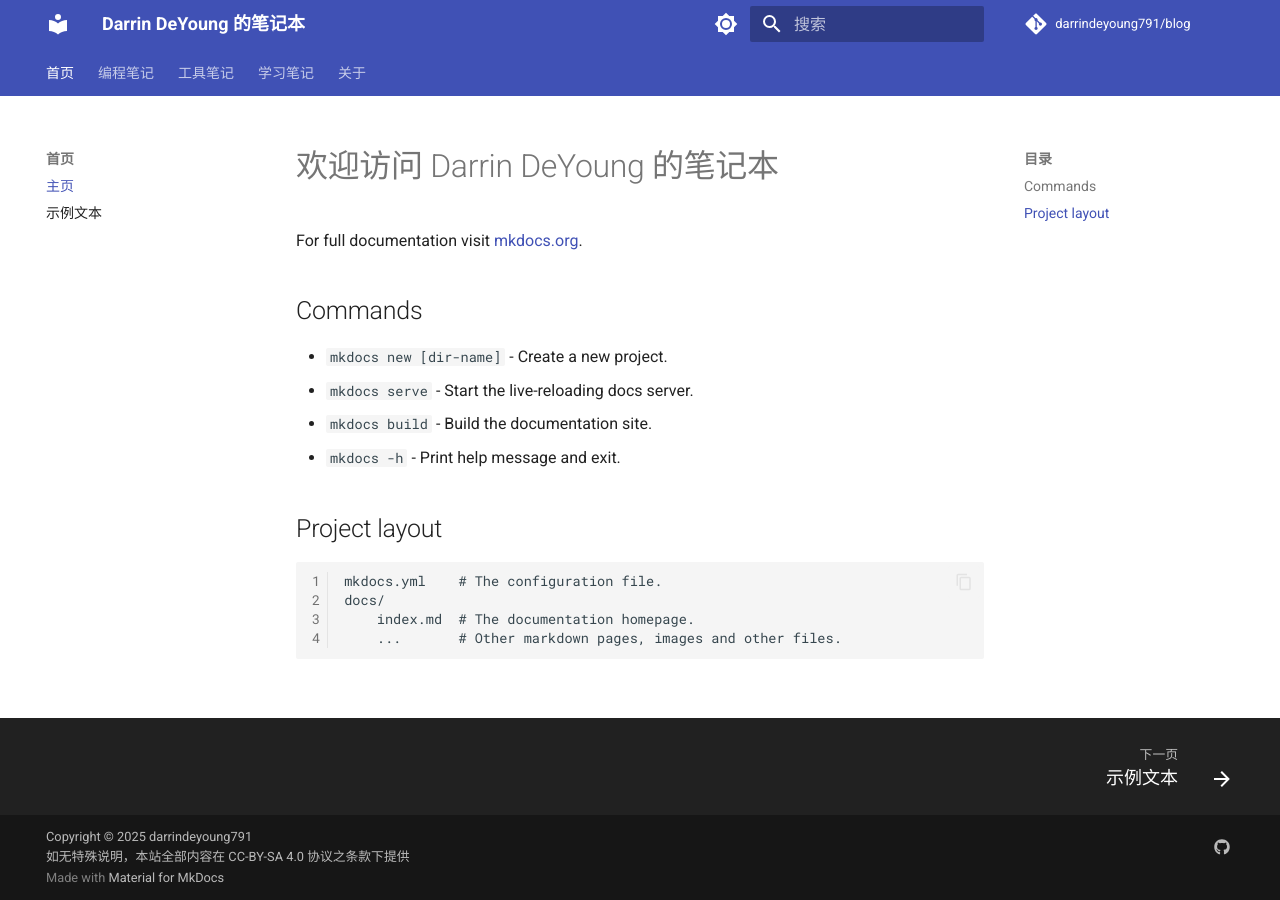
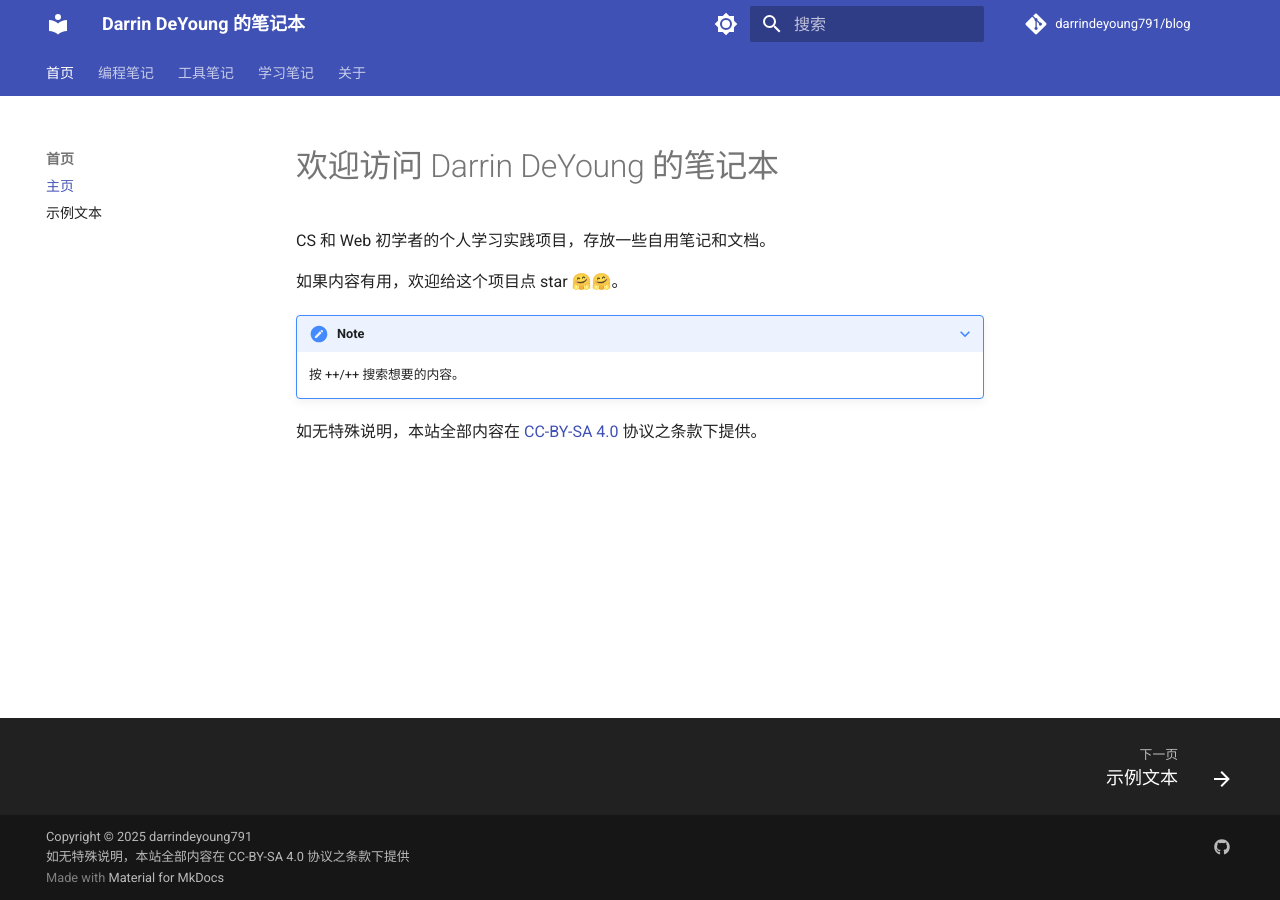
Before and after one commit to darrindeyoung791/blog, an MkDocs documentation site: the page built from docs/index.md, in a window 1280 px wide. Built offline with MkDocs 1.6.1 and Material for MkDocs 9.7.7, drawn with Linux system fonts in a browser that asks for light colours; comment, search, counter and statistics services are not loaded.

Commit message:
feat: add index page content

```diff
--- a/docs/index.md
+++ b/docs/index.md
@@ -1,17 +1,11 @@
 # 欢迎访问 Darrin DeYoung 的笔记本
 
-For full documentation visit [mkdocs.org](https://www.mkdocs.org).
+CS 和 Web 初学者的个人学习实践项目，存放一些自用笔记和文档。
 
-## Commands
+如果内容有用，欢迎给这个项目点 star 🤗🤗。
 
-* `mkdocs new [dir-name]` - Create a new project.
-* `mkdocs serve` - Start the live-reloading docs server.
-* `mkdocs build` - Build the documentation site.
-* `mkdocs -h` - Print help message and exit.
+???+ note
 
-## Project layout
+    按 ++/++ 搜索想要的内容。
 
-    mkdocs.yml    # The configuration file.
-    docs/
-        index.md  # The documentation homepage.
-        ...       # Other markdown pages, images and other files.
+如无特殊说明，本站全部内容在 <a href="https://creativecommons.org/licenses/by-sa/4.0/deed.en" target="_blank" rel="noopener">CC-BY-SA 4.0</a> 协议之条款下提供。
```
